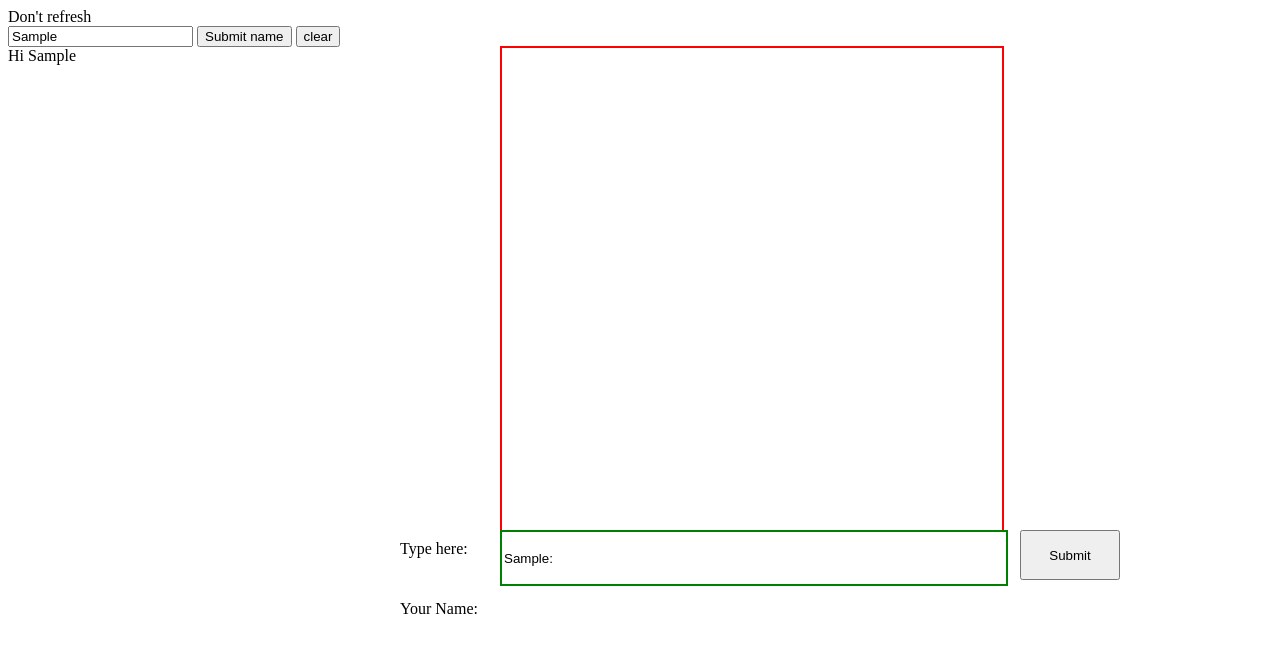
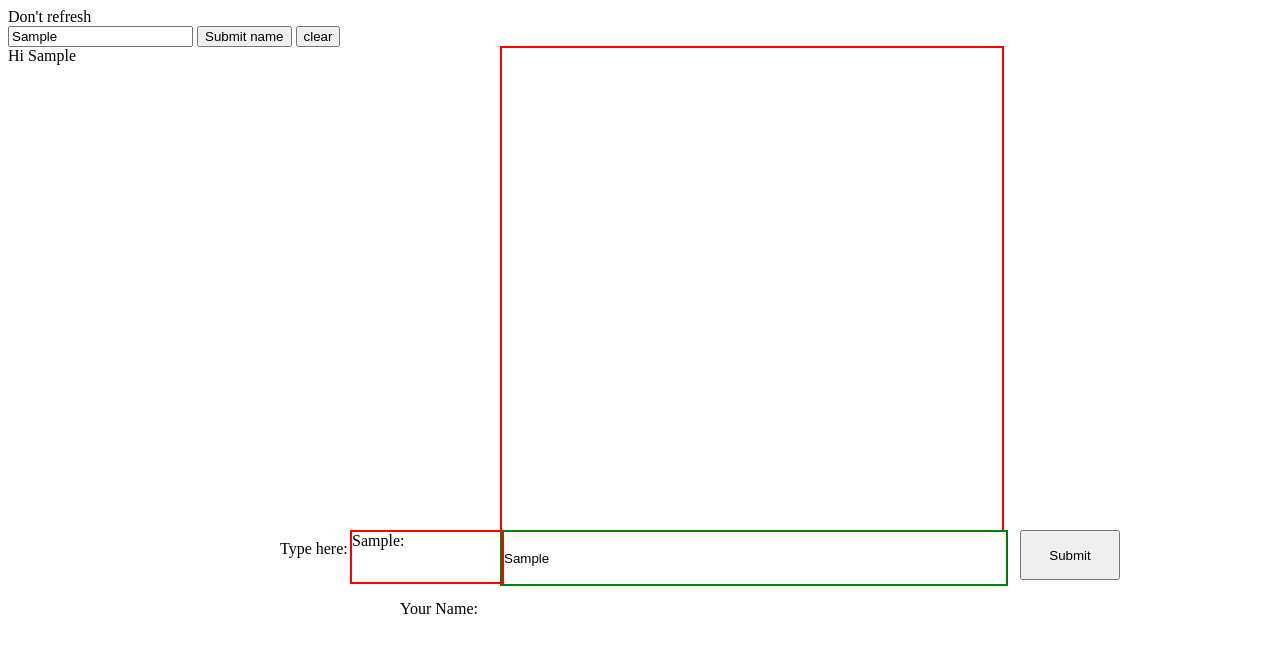
Before and after one commit to naradasmouthik/my-chatroom, a website: page Chatroom.html in a window 1280 px wide. Both pictures are taken after typing "Sample", "Sample" into the empty fields and a click on the button "Submit name". Drawn offline with nearby package versions, Linux system fonts and the light colour scheme.

Commit message:
Add files via upload

```diff
--- a/Chatroom.html
+++ b/Chatroom.html
@@ -4,7 +4,6 @@
     <meta charset="UTF-8">
     <meta name="viewport" content="width=device-width, initial-scale=1.0">
     <title>Document</title>
-    <div>Don't refresh</div>
     <style>
         .submit{position: absolute;
         left:1020px;
@@ -31,7 +30,7 @@ height: 50px;
 border:2px solid green;
 margin:auto;}
 .label{position: absolute;
-            left:400px;
+            left:280px;
         top: 540px ;}
         /* Change the 'Your Name' label position */
 .label-name {
@@ -39,10 +38,19 @@ margin:auto;}
     left: 400px;
     top: 600px; /* Moved down from 540px */
 }
-
+.chatname{
+    position: absolute;
+    top:530px;
+    left:350px;
+    width:150px;
+    height:50px;
+    border:2px solid red;
+    margin:auto;
+}
     </style>
 </head>
 <body>
+    <div>Don't refresh</div>
     <div class="scroll-container" id="scroll-container">
     </div>
     <div class="box2">
@@ -52,10 +60,11 @@ margin:auto;}
     <input type="text" id="username" name="username" class="text">
     <label for="name" class="label-name">Your Name: </label>
     <input type="text" id="name" class="name-input" name="name">
-    <button id="namesubmit" class="namesubmit">Submit name</button>
+    <button id="namesubmit" class="namesubmit"  type="button">Submit name</button>
     <button id="submit" class="submit" type="button">Submit</button>
     <button id="clear" class="clear" type="button">clear</button>
     <div id="showname"></div>
+    <div id="chatname" class="chatname"></div>
 
 <script src="/socket.io/socket.io.js"></script>
 <script>
@@ -76,10 +85,13 @@ margin:auto;}
     let inputfield=document.getElementById("username");
     document.getElementById("submit").onclick=function(){
 //chattext=document.getElementById("username").value
-let chattext=inputfield.value;
 
 //document.getElementById("scroll-container").append("\n",chattext)
 const myBox = document.getElementById("scroll-container");
+let currentDisplayName = document.getElementById("chatname").textContent;
+
+    // 2. Combine the name with the message
+    let chattext = currentDisplayName + " " + inputfield.value;
 
 //localStorage.setItem("savedChat", myBox.innerHTML);
 
@@ -88,17 +100,16 @@ myBox.scrollTop = myBox.scrollHeight;
 if (chattext) {
     //myBox.append("\n" + chattext);
       socket.emit('chat message', chattext);
-      let name=document.getElementById("name").value
-      inputfield.value = name+": ";
+      let name=document.getElementById("name").value;
   }}
   document.getElementById("clear").onclick=function(){
         myBox.innerHTML='';
         //localStorage.removeItem("savedChat");
     }
 document.getElementById("namesubmit").onclick=function(){
-    let name=document.getElementById("name").value
-document.getElementById("showname").textContent='Hi ' + name
-document.getElementById("username").value=name + ": "
+    let currentname=document.getElementById("name").value;
+document.getElementById("showname").textContent='Hi ' + currentname;
+document.getElementById("chatname").textContent=currentname + ":";
 
 }
   // Run this as soon as the page loads
--- a/index.js
+++ b/index.js
@@ -27,7 +27,7 @@ io.on('connection', (socket) => {
 
   socket.on('chat message', (msg) => {
     chatHistory.push(msg); // 3. Save the new message to history
-    if (chatHistory.length > 5) {
+    if (chatHistory.length > 500) {
       chatHistory.shift();
     }
     io.emit('chat message', msg);
```
